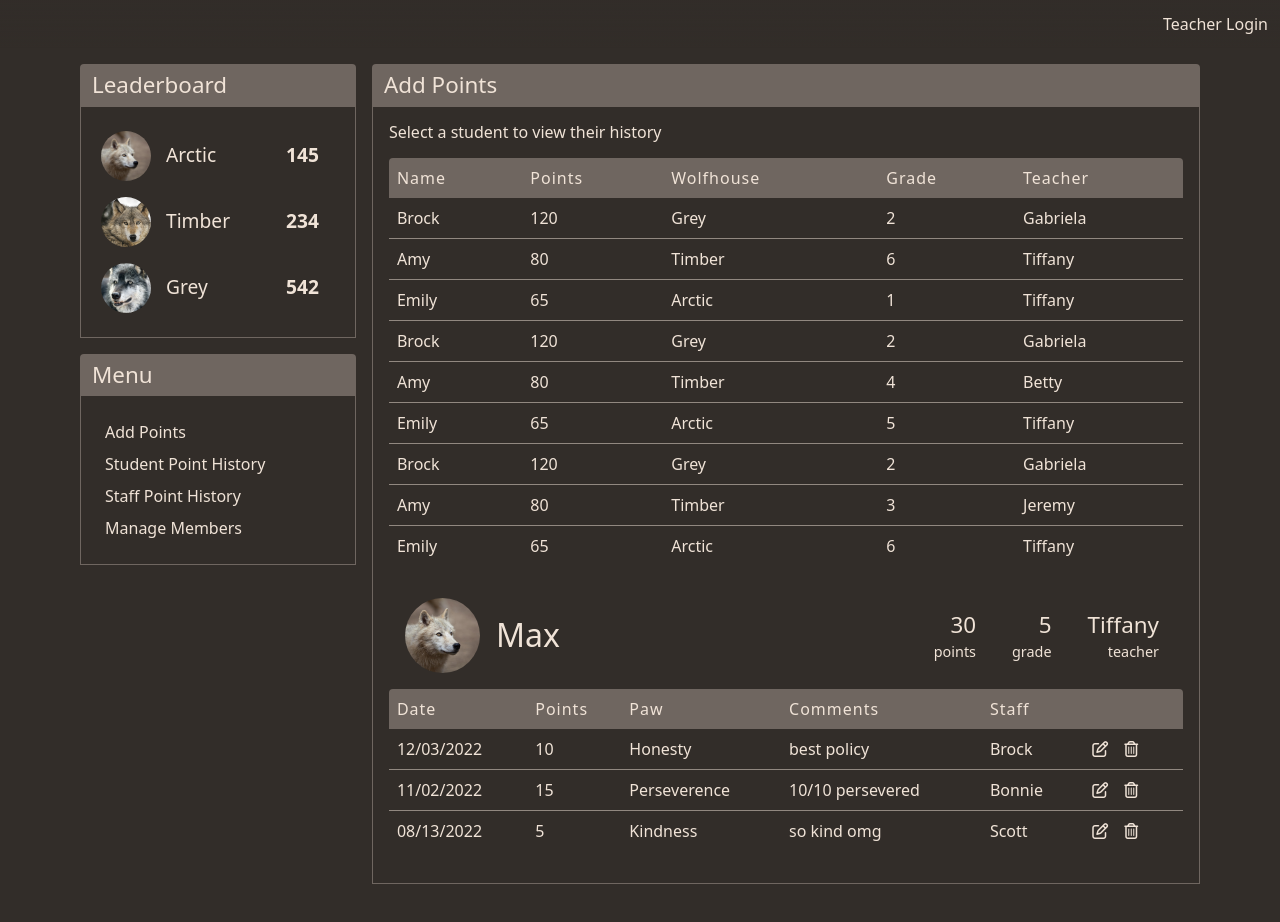
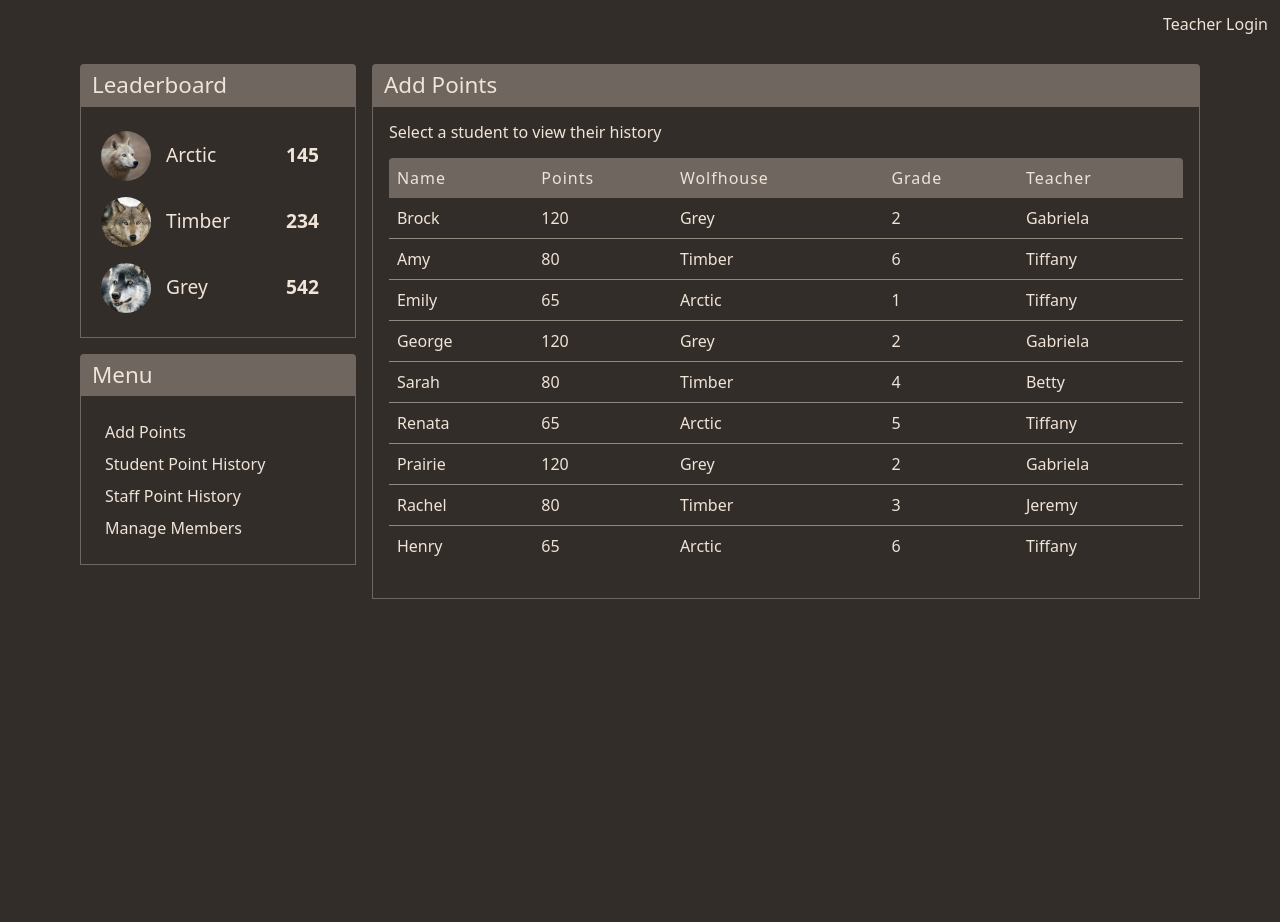
Before and after one commit to gabbraga/wolf-house-front-end, an Angular app: page /teacher-menu/student-points-list in a window 1280 px wide. Shown: the top 922 px of the page. After the commit the page ends 800 px from the top, so only its background shows below. Built offline with nearby package versions, Linux system fonts and the light colour scheme.

Commit message:
added mock data to begin refactoring with Observables

```diff
--- a/src/app/staff-points/staff-points-list/staff-points-list.component.html
+++ b/src/app/staff-points/staff-points-list/staff-points-list.component.html
@@ -9,12 +9,14 @@
         </tr>
     </thead>
     <tbody>
+        <ng-container *ngIf="staffMembers$ | async as staffMembers">
             <tr *ngFor="let staffMember of staffMembers">
                 <td>{{ staffMember.name }}</td>
                 <td>{{ staffMember.totalPoints }}</td>
                 <td>{{ staffMember.totalSubmissions }}</td>
                 <td>{{ staffMember.house }}</td>
             </tr>
+        </ng-container>
     </tbody>
 </table>
 <app-staff-points-details></app-staff-points-details>
--- a/src/app/staff-points/staff-points-list/staff-points-list.component.ts
+++ b/src/app/staff-points/staff-points-list/staff-points-list.component.ts
@@ -1,4 +1,6 @@
 import { Component, OnInit } from '@angular/core';
+import { Observable, of } from 'rxjs';
+import { DATA } from 'src/assets/mock-data';
 
 @Component({
   selector: 'app-staff-points-list',
@@ -7,73 +9,19 @@ import { Component, OnInit } from '@angular/core';
 })
 export class StaffPointsListComponent implements OnInit {
 
-  public staffMembers: {
+  public staffMembers$: Observable<{
     name: string;
     totalPoints: number;
     totalSubmissions: number;
     house: string;
-  }[];
+  }[]>;
 
   constructor() {
-    this.staffMembers = [
-      {
-        name: 'Brock',
-        totalPoints: 120,
-        totalSubmissions: 4,
-        house: 'Grey'
-      },
-      {
-        name: 'Amy',
-        totalPoints: 80,
-        totalSubmissions: 7,
-        house: 'Timber'
-      },
-      {
-        name: 'Emily',
-        totalPoints: 65,
-        totalSubmissions: 19,
-        house: 'Arctic'
-      },
-      {
-        name: 'Brock',
-        totalPoints: 120,
-        totalSubmissions: 21,
-        house: 'Grey'
-      },
-      {
-        name: 'Amy',
-        totalPoints: 80,
-        totalSubmissions: 0,
-        house: 'Timber'
-      },
-      {
-        name: 'Emily',
-        totalPoints: 65,
-        totalSubmissions: 3,
-        house: 'Arctic'
-      },
-      {
-        name: 'Brock',
-        totalPoints: 120,
-        totalSubmissions: 9,
-        house: 'Grey'
-      },
-      {
-        name: 'Amy',
-        totalPoints: 80,
-        totalSubmissions: 16,
-        house: 'Timber'
-      },
-      {
-        name: 'Emily',
-        totalPoints: 65,
-        totalSubmissions: 13,
-        house: 'Arctic'
-      }
-    ]
+
    }
 
   ngOnInit(): void {
+    this.staffMembers$ = of(DATA.staffMembers);
   }
 
 }
--- a/src/app/student-points/student-points-details/student-points-details.component.html
+++ b/src/app/student-points/student-points-details/student-points-details.component.html
@@ -1,17 +1,17 @@
 <div class="student-info-header">
     <img class="wolf-house-symbol" src="../../assets/images/arctic-wolf.jpg">
-    <span class="student-info-header-name">{{ student.name }}</span>
+    <span class="student-info-header-name">{{ (student$ | async)?.name }}</span>
     <div class="student-info-header-details">
         <div class="student-info-header-details-flex-column">
             <span>{{ totalPoints }}</span>
             <span>points</span>
         </div>
         <div class="student-info-header-details-flex-column">
-            <span>5</span>
+            <span>{{ (student$ | async)?.grade }}</span>
             <span>grade</span>
         </div>
         <div class="student-info-header-details-flex-column">
-            <span>Tiffany</span>
+            <span>{{ (student$ | async)?.teacher }}</span>
             <span>teacher</span>
         </div>
     </div>
@@ -29,6 +29,7 @@
         </tr>
     </thead>
     <tbody>
+        <ng-container *ngIf="pointsSubmissions$ | async as pointsSubmissions">
             <tr *ngFor="let submission of pointsSubmissions">
                 <td>{{ submission.date }} </td>
                 <td>{{ submission.points }} </td>
@@ -40,5 +41,6 @@
                     <i class="far fa-trash-alt" ngbTooltip="Delete submission"></i>
                 </td>
             </tr>
+        </ng-container>
     </tbody>
 </table>
--- a/src/app/student-points/student-points-details/student-points-details.component.ts
+++ b/src/app/student-points/student-points-details/student-points-details.component.ts
@@ -1,55 +1,49 @@
-import { Component, OnInit } from '@angular/core';
+import { Component, OnInit, OnChanges, Input } from '@angular/core';
+import { Observable, of } from 'rxjs';
+import { DATA } from 'src/assets/mock-data';
+import { map } from 'rxjs/operators';
 
 @Component({
   selector: 'app-student-points-details',
   templateUrl: './student-points-details.component.html',
   styleUrls: ['./student-points-details.component.css']
 })
-export class StudentPointsDetailsComponent implements OnInit {
+export class StudentPointsDetailsComponent implements OnInit, OnChanges {
 
-  public student: {
+  @Input() studentId: number;
+
+  public student$: Observable<{
+    id: number;
     name: string;
+    totalPoints: number;
     house: string;
-  };
+    grade: number;
+    teacher: string;
+  }>;
 
-  public pointsSubmissions: {
+  public pointsSubmissions$: Observable<{
     date: string;
     points: number;
     paw: string;
     comments: string;
     staff: string;
-  }[];
+  }[]>;
+
   public totalPoints: number;
 
   constructor() {
-    this.student = {
-      name: 'Max',
-      house: 'Arctic'
-    }
-    this.pointsSubmissions = [
-      {
-        date: '12/03/2022',
-        points: 10,
-        paw: 'Honesty',
-        comments: 'best policy',
-        staff: 'Brock'
-      },
-      {
-        date: '11/02/2022',
-        points: 15,
-        paw: 'Perseverence',
-        comments: '10/10 persevered',
-        staff: 'Bonnie'
-      },
-      {
-        date: '08/13/2022',
-        points: 5,
-        paw: 'Kindness',
-        comments: 'so kind omg',
-        staff: 'Scott'
-      }
-    ];
+    this.pointsSubmissions$ = of(DATA.pointsSubmissions);
     this.totalPoints = this.getTotalPoints();
+  }
+
+  ngOnChanges() {
+    this.student$ = of(DATA.students).pipe(
+      map((students: any) => {
+        return students.filter((student: any) => {
+          return student.id == this.studentId;
+        });
+      })
+    );
   }
 
   ngOnInit(): void {
@@ -57,9 +51,9 @@ export class StudentPointsDetailsComponent implements OnInit {
 
   private getTotalPoints(): number {
     let totalPoints = 0;
-    for (const submission of this.pointsSubmissions) {
+    /* for (const submission of this.pointsSubmissions) {
       totalPoints += submission.points;
-    }
+    } */
     return totalPoints;
   }
 
--- a/src/app/student-points/students-points-list/student-points-list.component.html
+++ b/src/app/student-points/students-points-list/student-points-list.component.html
@@ -10,13 +10,15 @@
         </tr>
     </thead>
     <tbody>
-        <tr *ngFor="let student of students">
+        <ng-container *ngIf="students$ | async as students">
+            <tr *ngFor="let student of students" (click)="selectedStudentId = student.id">
                 <td>{{ student.name }}</td>
                 <td>{{ student.totalPoints }}</td>
                 <td>{{ student.house }}</td>
                 <td>{{ student.grade }}</td>
                 <td>{{ student.teacher }}</td>
             </tr>
+        </ng-container>
     </tbody>
 </table>
-<app-student-points-details></app-student-points-details>
+<app-student-points-details *ngIf="selectedStudentId" [studentId]="selectedStudentId"></app-student-points-details>
--- a/src/app/student-points/students-points-list/student-points-list.component.ts
+++ b/src/app/student-points/students-points-list/student-points-list.component.ts
@@ -1,4 +1,6 @@
 import { Component, OnInit } from '@angular/core';
+import { Observable, of } from 'rxjs';
+import { DATA } from 'src/assets/mock-data';
 
 @Component({
   selector: 'app-student-points-list',
@@ -7,83 +9,20 @@ import { Component, OnInit } from '@angular/core';
 })
 export class StudentPointsListComponent implements OnInit {
 
-  public students: {
+  public selectedStudentId: number;
+
+  public students$: Observable<{
     name: string;
     totalPoints: number;
     house: string;
     grade: number;
     teacher: string;
-  }[];
+  }[]>;
 
-  constructor() {
-    this.students = [
-      {
-        name: 'Brock',
-        totalPoints: 120,
-        house: 'Grey',
-        grade: 2,
-        teacher: 'Gabriela'
-      },
-      {
-        name: 'Amy',
-        totalPoints: 80,
-        house: 'Timber',
-        grade: 6,
-        teacher: 'Tiffany'
-      },
-      {
-        name: 'Emily',
-        totalPoints: 65,
-        house: 'Arctic',
-        grade: 1,
-        teacher: 'Tiffany'
-      },
-      {
-        name: 'Brock',
-        totalPoints: 120,
-        house: 'Grey',
-        grade: 2,
-        teacher: 'Gabriela'
-      },
-      {
-        name: 'Amy',
-        totalPoints: 80,
-        house: 'Timber',
-        grade: 4,
-        teacher: 'Betty'
-      },
-      {
-        name: 'Emily',
-        totalPoints: 65,
-        house: 'Arctic',
-        grade: 5,
-        teacher: 'Tiffany'
-      },
-      {
-        name: 'Brock',
-        totalPoints: 120,
-        house: 'Grey',
-        grade: 2,
-        teacher: 'Gabriela'
-      },
-      {
-        name: 'Amy',
-        totalPoints: 80,
-        house: 'Timber',
-        grade: 3,
-        teacher: 'Jeremy'
-      },
-      {
-        name: 'Emily',
-        totalPoints: 65,
-        house: 'Arctic',
-        grade: 6,
-        teacher: 'Tiffany'
-      }
-    ]
-   }
+  constructor() { }
 
   ngOnInit(): void {
+    this.students$ = of(DATA.students);
   }
 
 }
--- /dev/null
+++ b/src/assets/mock-data.ts
@@ -0,0 +1,169 @@
+export const DATA = {
+    "paws": [
+        "Perseverance",
+        "Honesty",
+        "Cooperation",
+        "Teamwork",
+        "Empathy",
+        "Self-Discipline",
+        "Responsibility",
+        "Flexibility",
+        "Kindness",
+        "Respect",
+        "Leadership",
+        "Participation"
+    ],
+    "staffMembers": [
+        {
+          "name": "Brock",
+          "totalPoints": 120,
+          "totalSubmissions": 4,
+          "house": "Grey"
+        },
+        {
+          "name": "Amy",
+          "totalPoints": 80,
+          "totalSubmissions": 7,
+          "house": "Timber"
+        },
+        {
+          "name": "Emily",
+          "totalPoints": 65,
+          "totalSubmissions": 19,
+          "house": "Arctic"
+        },
+        {
+          "name": "Brock",
+          "totalPoints": 120,
+          "totalSubmissions": 21,
+          "house": "Grey"
+        },
+        {
+          "name": "Amy",
+          "totalPoints": 80,
+          "totalSubmissions": 0,
+          "house": "Timber"
+        },
+        {
+          "name": "Emily",
+          "totalPoints": 65,
+          "totalSubmissions": 3,
+          "house": "Arctic"
+        },
+        {
+          "name": "Brock",
+          "totalPoints": 120,
+          "totalSubmissions": 9,
+          "house": "Grey"
+        },
+        {
+          "name": "Amy",
+          "totalPoints": 80,
+          "totalSubmissions": 16,
+          "house": "Timber"
+        },
+        {
+          "name": "Emily",
+          "totalPoints": 65,
+          "totalSubmissions": 13,
+          "house": "Arctic"
+        }
+      ],
+      "students": [
+        {
+          "id": 1,
+          "name": "Brock",
+          "totalPoints": 120,
+          "house": "Grey",
+          "grade": 2,
+          "teacher": "Gabriela"
+        },
+        {
+          "id": 2,
+          "name": "Amy",
+          "totalPoints": 80,
+          "house": "Timber",
+          "grade": 6,
+          "teacher": "Tiffany"
+        },
+        {
+          "id": 3,
+          "name": "Emily",
+          "totalPoints": 65,
+          "house": "Arctic",
+          "grade": 1,
+          "teacher": "Tiffany"
+        },
+        {
+          "id": 4,
+          "name": "George",
+          "totalPoints": 120,
+          "house": "Grey",
+          "grade": 2,
+          "teacher": "Gabriela"
+        },
+        {
+          "id": 5,
+          "name": "Sarah",
+          "totalPoints": 80,
+          "house": "Timber",
+          "grade": 4,
+          "teacher": "Betty"
+        },
+        {
+          "id": 6,
+          "name": "Renata",
+          "totalPoints": 65,
+          "house": "Arctic",
+          "grade": 5,
+          "teacher": "Tiffany"
+        },
+        {
+          "id": 7,
+          "name": "Prairie",
+          "totalPoints": 120,
+          "house": "Grey",
+          "grade": 2,
+          "teacher": "Gabriela"
+        },
+        {
+          "id": 8,
+          "name": "Rachel",
+          "totalPoints": 80,
+          "house": "Timber",
+          "grade": 3,
+          "teacher": "Jeremy"
+        },
+        {
+          "id": 9,
+          "name": "Henry",
+          "totalPoints": 65,
+          "house": "Arctic",
+          "grade": 6,
+          "teacher": "Tiffany"
+        }
+      ],
+      "pointsSubmissions": [
+        {
+          date: '12/03/2022',
+          points: 10,
+          paw: 'Honesty',
+          comments: 'best policy',
+          staff: 'Brock'
+        },
+        {
+          date: '11/02/2022',
+          points: 15,
+          paw: 'Perseverence',
+          comments: '10/10 persevered',
+          staff: 'Bonnie'
+        },
+        {
+          date: '08/13/2022',
+          points: 5,
+          paw: 'Kindness',
+          comments: 'so kind omg',
+          staff: 'Scott'
+        }
+      ]
+}
```
Lines whose indentation alone changed are shown as unchanged.
